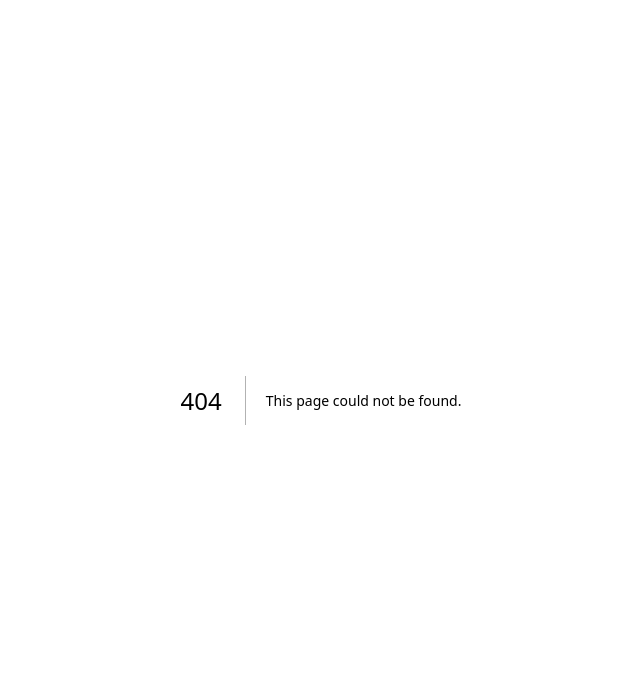
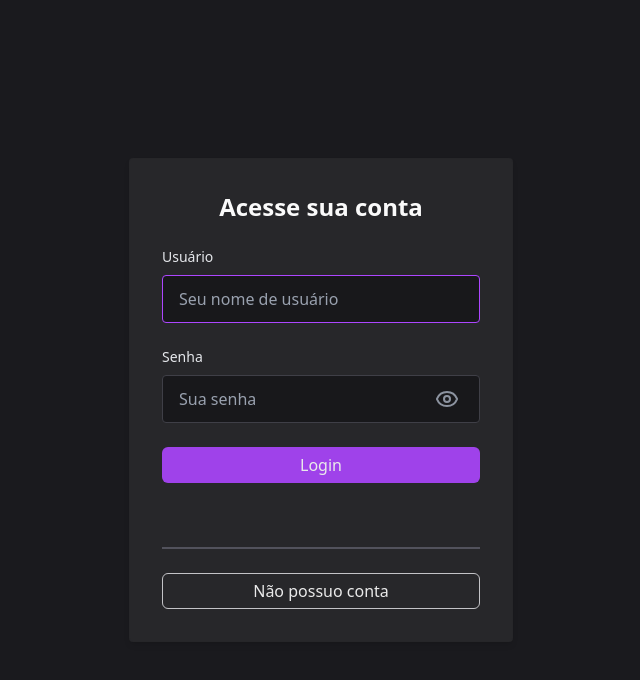
Before and after one commit to ricardoracki/viva-api, a Next.js app: page /signin in a window 1280 px wide. Before the commit this address had no page. Shown: the top 680 px of the page, without its empty margins (319-959 px from the left). Built offline with nearby package versions, Linux system fonts and the light colour scheme.

Commit message:
feat: create routes

```diff
--- /dev/null
+++ b/src/app/api/auth/signin/route.ts
@@ -0,0 +1,12 @@
+export async function POST(request: Request) {
+  // Parse the request body
+  const body = await request.formData();
+  const username = body.get("username");
+  const password = body.get("password");
+
+  console.log(username, password);
+
+  return new Response("Hello from POST /api/auth/signin", {
+    status: 200,
+  });
+}
--- /dev/null
+++ b/src/app/signin/page.tsx
@@ -0,0 +1,83 @@
+"use client";
+import { InputBlock } from "@/components/input-block";
+import { useForm } from "react-hook-form";
+import { z } from "zod";
+import { zodResolver } from "@hookform/resolvers/zod";
+import { Eye } from "lucide-react";
+import { Separator } from "@/components/separato";
+import { Button } from "@/components/button";
+import { Loading } from "@/components/loading";
+
+const formSchema = z.object({
+  username: z.string().nonempty("Campo obrigatório").min(1, "Usuário inválido"),
+  password: z.string().nonempty("Campo obrigatório").min(1, "Senha inválida"),
+});
+
+type FormSchema = z.infer<typeof formSchema>;
+
+export default function Login() {
+  const {
+    handleSubmit,
+    register,
+    formState: { errors },
+  } = useForm<FormSchema>({
+    resolver: zodResolver(formSchema),
+  });
+
+  async function onSubmit(data: FormSchema) {
+    console.log(data);
+  }
+
+  return (
+    <div className="h-screen flex items-center justify-center bg-background  ">
+      <div className="p-8 rounded shadow-md max-w-96 w-full bg-zinc-800 backdrop-blur-3xl border border-zinc-800/30">
+        <form onSubmit={handleSubmit(onSubmit)}>
+          <h2 className="text-2xl font-bold mb-6 text-center text-zinc-50">
+            Acesse sua conta
+          </h2>
+          <InputBlock>
+            <InputBlock.Label htmlFor="user">Usuário</InputBlock.Label>
+            <InputBlock.FieldRoot>
+              <InputBlock.Field
+                id="user"
+                placeholder="Seu nome de usuário"
+                autoComplete="false"
+                autoFocus
+                autoCapitalize="false"
+                {...register("username")}
+              />
+            </InputBlock.FieldRoot>
+            {errors.username && (
+              <InputBlock.ErrorMessage>
+                {errors.username?.message}
+              </InputBlock.ErrorMessage>
+            )}
+          </InputBlock>
+          <InputBlock>
+            <InputBlock.Label htmlFor="password">Senha</InputBlock.Label>
+            <InputBlock.FieldRoot>
+              <InputBlock.Field
+                id="password"
+                {...register("password")}
+                type="password"
+                placeholder="Sua senha"
+              />
+            </InputBlock.FieldRoot>
+            {errors.password && (
+              <InputBlock.ErrorMessage>
+                {errors.password?.message}
+              </InputBlock.ErrorMessage>
+            )}
+          </InputBlock>
+
+          <Button type="submit" variant="primary">
+            Login
+          </Button>
+        </form>
+
+        <Separator />
+        <Button variant="outline">Não possuo conta</Button>
+      </div>
+    </div>
+  );
+}
```
